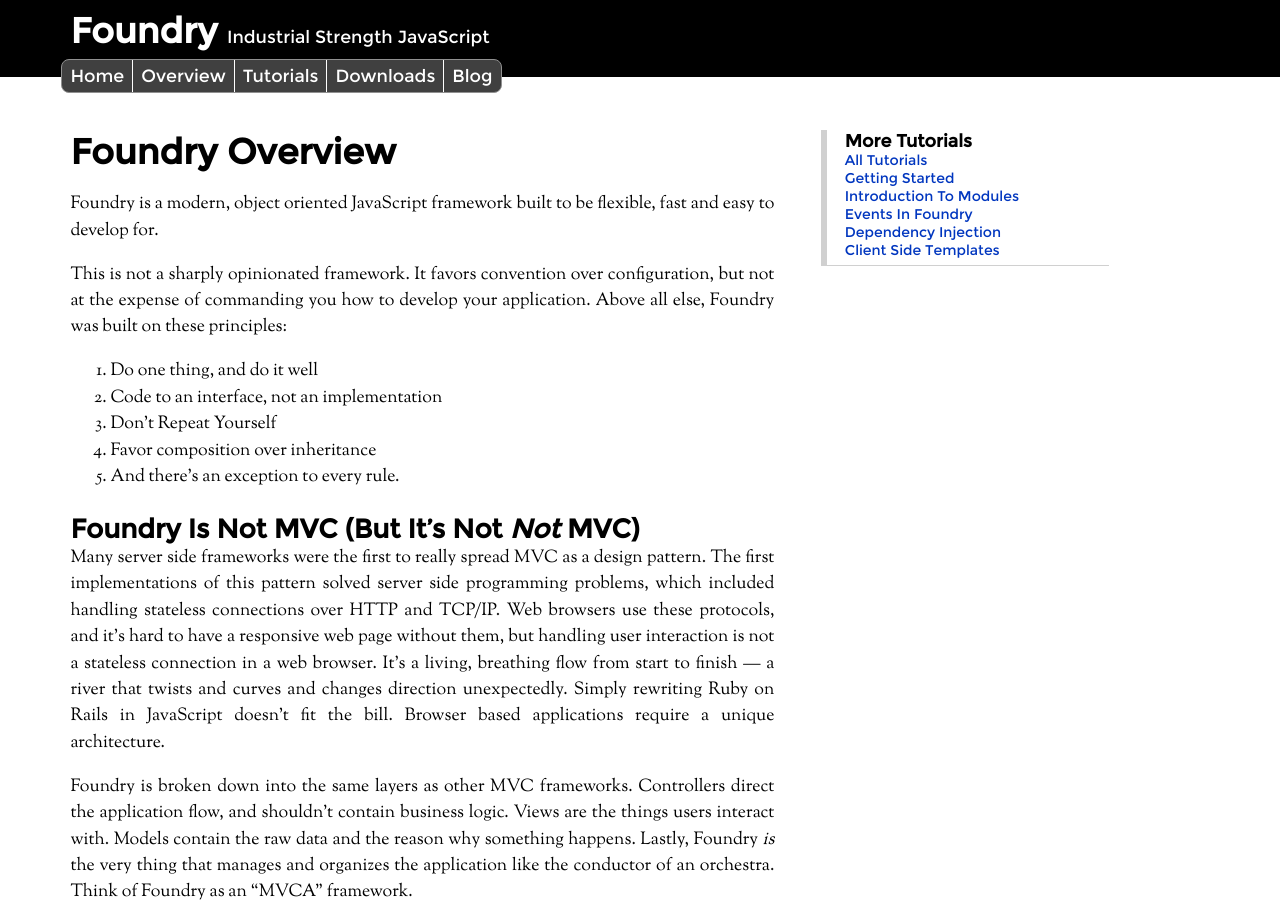
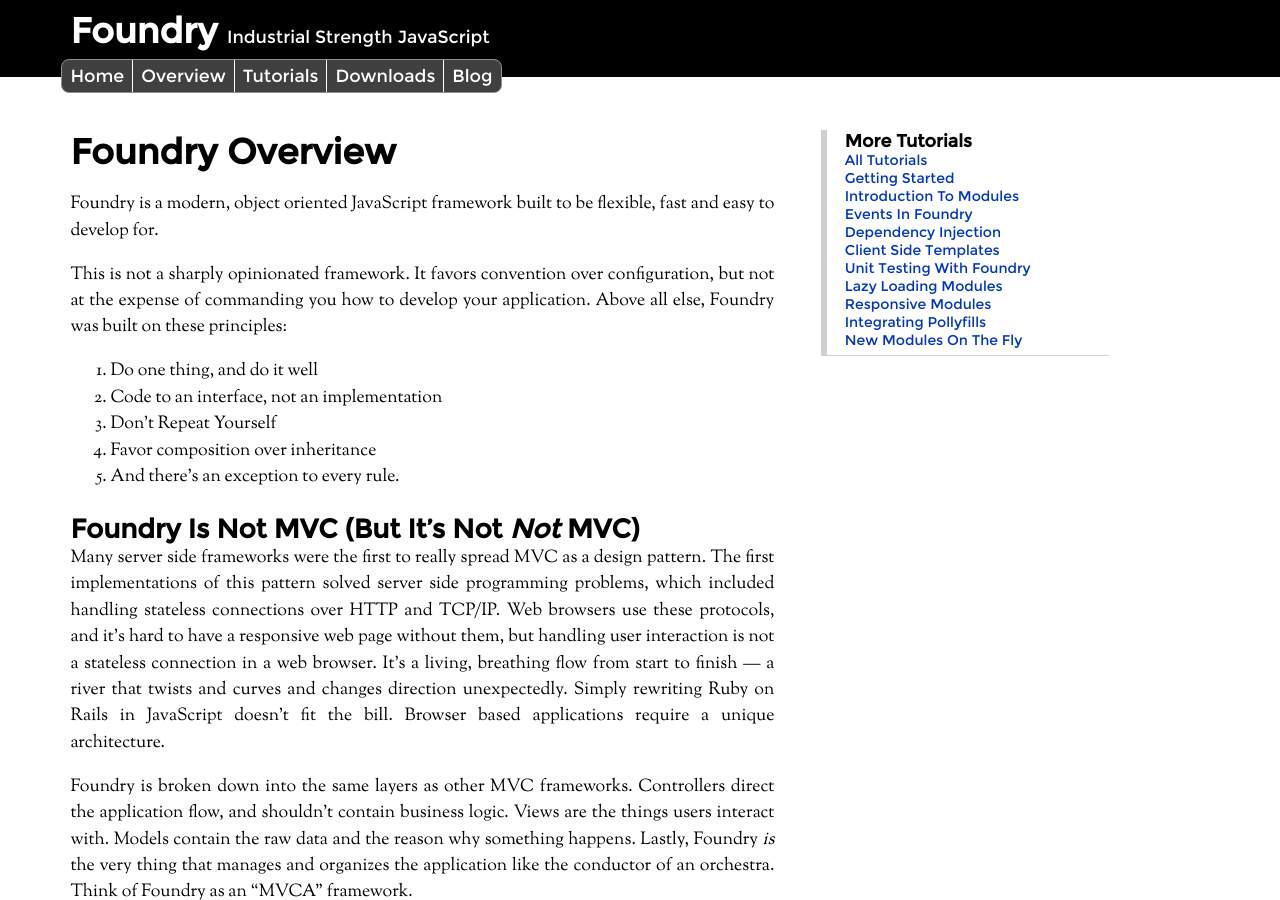
Before and after one commit to gburghardt/foundry, a Jekyll site: the page built from overview.md, in a window 1280 px wide and 900 px high. Built offline with Jekyll 4.4.1, drawn with Linux system fonts in a browser that asks for light colours; Markdown is read by kramdown in place of the engine named in the settings.

Commit message:
Added links to missing tutorials in menu.

```diff
--- a/_includes/tutorials/menu.html
+++ b/_includes/tutorials/menu.html
@@ -7,5 +7,10 @@
 		<li class="nav-tutorials-events"><a href="/tutorials/events-in-foundry.html">Events In Foundry</a></li>
 		<li class="nav-tutorials-di"><a href="/tutorials/dependency-injection.html">Dependency Injection</a></li>
 		<li class="nav-tutorials-templates"><a href="/tutorials/client-side-templates.html">Client Side Templates</a></li>
+		<li class="nav-tutotials-testing"><a href="/tutorials/unit-testing.html">Unit Testing With Foundry</a></li>
+		<li class="nav-tutotials-lazy-loading"><a href="/tutorials/lazy-loading-modules.html">Lazy Loading Modules</a></li>
+		<li class="nav-tutotials-responsive"><a href="/tutorials/responsive-modules.html">Responsive Modules</a></li>
+		<li class="nav-tutotials-pollyfills"><a href="/tutorials/integrating-pollyfills.html">Integrating Pollyfills</a></li>
+		<li class="nav-tutotials-new-modules"><a href="/tutorials/new-modules-on-the-fly.html">New Modules On The Fly</a></li>
 	</ul>
 </div>
```
